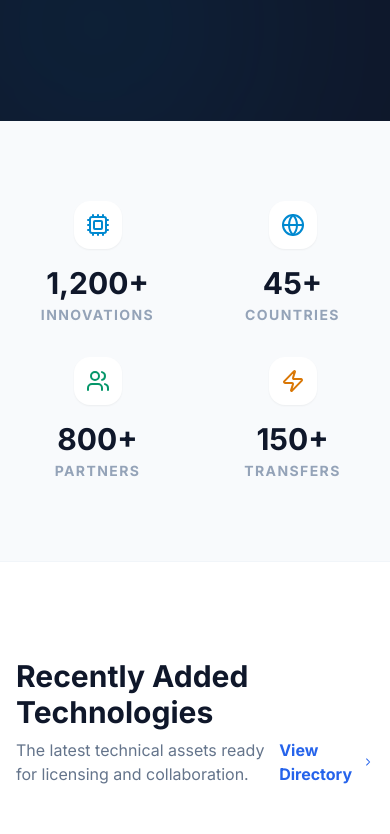
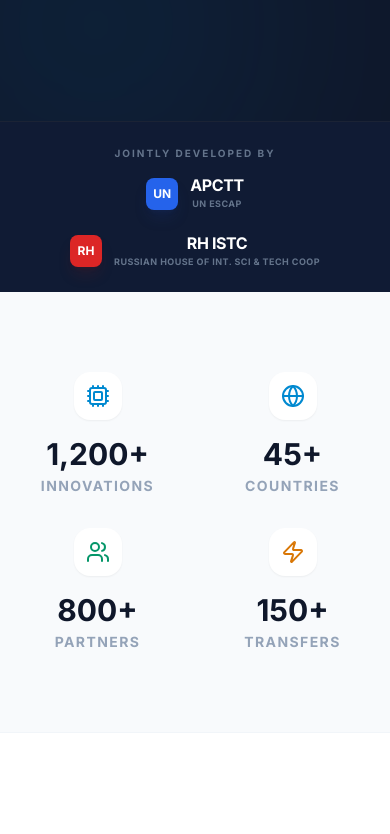
Before and after one commit to mvmania/apttp, a React (Vite) app: page / in a window 390 px wide. Shown: the part 820-1654 px from the top of the page. Built offline with nearby package versions, Linux system fonts and the light colour scheme; no server answers; grey boxes are pictures that could not be loaded.

Commit message:
Highlight APCTT & RH ISTC Collaboration

```diff
--- a/App.tsx
+++ b/App.tsx
@@ -68,7 +68,8 @@ const App: React.FC = () => {
                   <div className="max-w-7xl mx-auto px-4 text-center sm:text-left sm:flex sm:justify-between items-center">
                     <div className="mb-6 sm:mb-0">
                       <h2 className="text-white font-bold text-xl mb-2">APCTT TechTransfer Connect</h2>
-                      <p className="text-sm">© 2024 Asia-Pacific Centre for Transfer of Technologies. All rights reserved.</p>
+                      <p className="text-sm text-slate-500 mb-1">© 2024 Asia-Pacific Centre for Transfer of Technologies.</p>
+                      <p className="text-xs text-slate-600">Developed in strategic partnership with <span className="text-slate-500 font-bold">RH ISTC</span>.</p>
                     </div>
                     <ul className="flex justify-center sm:justify-end space-x-6 text-sm">
                       <li>
--- a/pages/About.tsx
+++ b/pages/About.tsx
@@ -1,6 +1,5 @@
-
 import React from 'react';
-import { Info, Target, Users, Zap } from 'lucide-react';
+import { Info, Target, Users, Zap, Globe } from 'lucide-react';
 
 const About: React.FC = () => {
   return (
@@ -31,6 +30,28 @@ const About: React.FC = () => {
         </div>
       </section>
 
+      <section className="mb-16">
+        <div className="bg-white border border-slate-200 rounded-2xl p-8 shadow-sm relative overflow-hidden">
+          <div className="absolute top-0 right-0 w-32 h-32 bg-red-50 rounded-bl-full -mr-8 -mt-8 z-0"></div>
+          <div className="relative z-10">
+            <h2 className="text-2xl font-bold mb-4 flex items-center text-slate-900">
+              <Globe className="mr-2 text-red-600" /> Russian House of International Scientific and Technical Cooperation (RH ISTC)
+            </h2>
+            <p className="mb-6 text-slate-600 leading-relaxed">
+              The RH ISTC is a premier institution dedicated to fostering international scientific collaboration and technology transfer. Partnering with APCTT, the RH ISTC plays a pivotal role in connecting Russian technologies and scientific expertise with the Asia-Pacific region, driving innovation and sustainable development through cross-border cooperation.
+            </p>
+            <div className="flex gap-4">
+              <span className="inline-flex items-center text-xs font-bold text-red-600 bg-red-50 px-3 py-1 rounded-full uppercase tracking-wider">
+                Strategic Partner
+              </span>
+              <span className="inline-flex items-center text-xs font-bold text-slate-500 bg-slate-100 px-3 py-1 rounded-full uppercase tracking-wider">
+                Co-Developer
+              </span>
+            </div>
+          </div>
+        </div>
+      </section>
+
       <div className="grid md:grid-cols-3 gap-8 mb-16">
         <div className="p-6 bg-white rounded-xl shadow-sm border border-slate-100">
           <Target className="w-10 h-10 text-blue-500 mb-4" />
@@ -48,7 +69,7 @@ const About: React.FC = () => {
           <p className="text-slate-600 text-sm">Empowering regional economies through smart matchmaking and knowledge dissemination.</p>
         </div>
       </div>
-    </div>
+    </div >
   );
 };
 
--- a/pages/Landing.tsx
+++ b/pages/Landing.tsx
@@ -60,6 +60,39 @@ const Landing: React.FC = () => {
               >
                 Join the Network
               </Link>
+            </div>
+          </div>
+        </div>
+      </section>
+
+      {/* Strategic Partnership Banner */}
+      <section className="bg-slate-900 border-t border-white/5 relative overflow-hidden">
+        <div className="absolute inset-0 bg-blue-600/5"></div>
+        <div className="max-w-7xl mx-auto px-4 py-6 relative z-10">
+          <div className="flex flex-col md:flex-row items-center justify-center gap-4 md:gap-12 text-center md:text-left">
+            <span className="text-slate-500 text-[10px] font-black uppercase tracking-[0.2em] whitespace-nowrap">
+              Jointly Developed By
+            </span>
+            <div className="flex flex-col md:flex-row items-center gap-6 md:gap-10">
+              <div className="flex items-center gap-3 group cursor-default">
+                <div className="w-8 h-8 rounded-lg bg-blue-600 flex items-center justify-center text-white font-black text-xs shadow-lg shadow-blue-900/20">
+                  UN
+                </div>
+                <div>
+                  <div className="text-white font-bold leading-none tracking-tight mb-1">APCTT</div>
+                  <div className="text-slate-500 text-[9px] font-bold uppercase tracking-wider">UN ESCAP</div>
+                </div>
+              </div>
+              <div className="hidden md:block w-px h-8 bg-white/10"></div>
+              <div className="flex items-center gap-3 group cursor-default">
+                <div className="w-8 h-8 rounded-lg bg-red-600 flex items-center justify-center text-white font-black text-xs shadow-lg shadow-red-900/20">
+                  RH
+                </div>
+                <div>
+                  <div className="text-white font-bold leading-none tracking-tight mb-1">RH ISTC</div>
+                  <div className="text-slate-500 text-[9px] font-bold uppercase tracking-wider">Russian House of Int. Sci & Tech Coop</div>
+                </div>
+              </div>
             </div>
           </div>
         </div>
```
